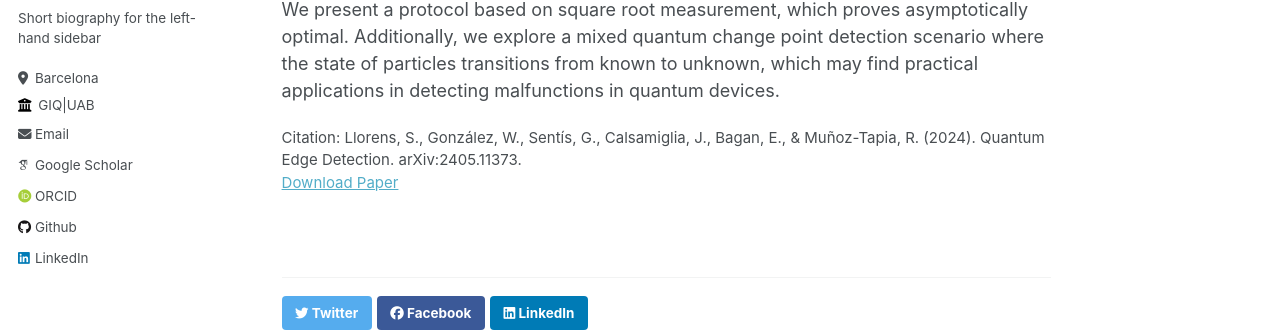
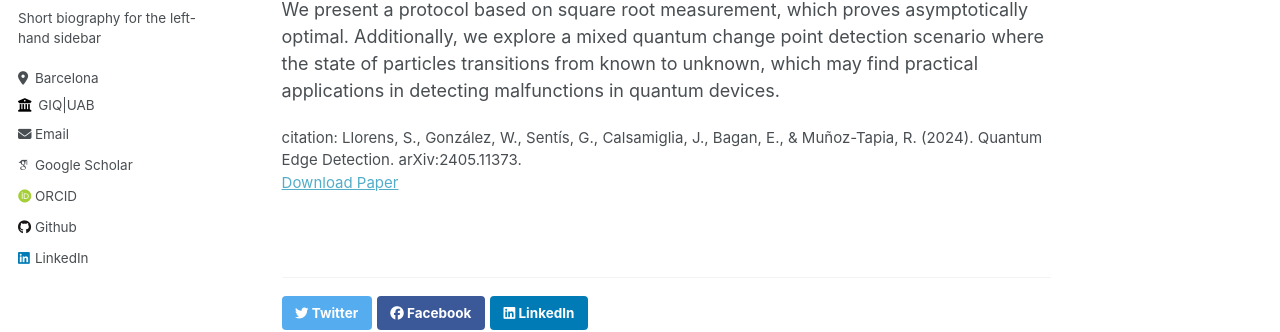
Before and after one commit to SantiagoLlorens/SantiagoLlorens.github.io, a Jekyll site: the page built from _publications/Quantum_edge_detection.md, in a window 1280 px wide and 1212 px high. Shown: the part 369-701 px from the top of the window. Built offline with Jekyll 4.4.1, drawn with Linux system fonts in a browser that asks for light colours; some web fonts are replaced.

Commit message:
Update single.html

```diff
--- a/_layouts/single.html
+++ b/_layouts/single.html
@@ -50,7 +50,7 @@ layout: default
         {% if page.citation and page.paperurl and page.slidesurl %}
           <p style="font-size: smaller">Recommended citation: {{ page.citation }}<br /><a href="{{ page.paperurl }}">Download Paper</a> | <a href="{{ page.slidesurl }}">Download Slides</a></p>
         {% elsif page.citation and page.paperurl %}
-          <p style="font-size: smaller">Citation: {{ page.citation }}<br /><a href="{{ page.paperurl }}">Download Paper</a></p>
+          <p style="font-size: smaller">citation: {{ page.citation }}<br /><a href="{{ page.paperurl }}">Download Paper</a></p>
         {% elsif page.citation and page.slidesurl %}
           <p style="font-size: smaller">Recommended citation: {{ page.citation }}<br /><a href="{{ page.slidesurl }}">Download Slides</a></p>
         {% elsif page.citation %}
```
